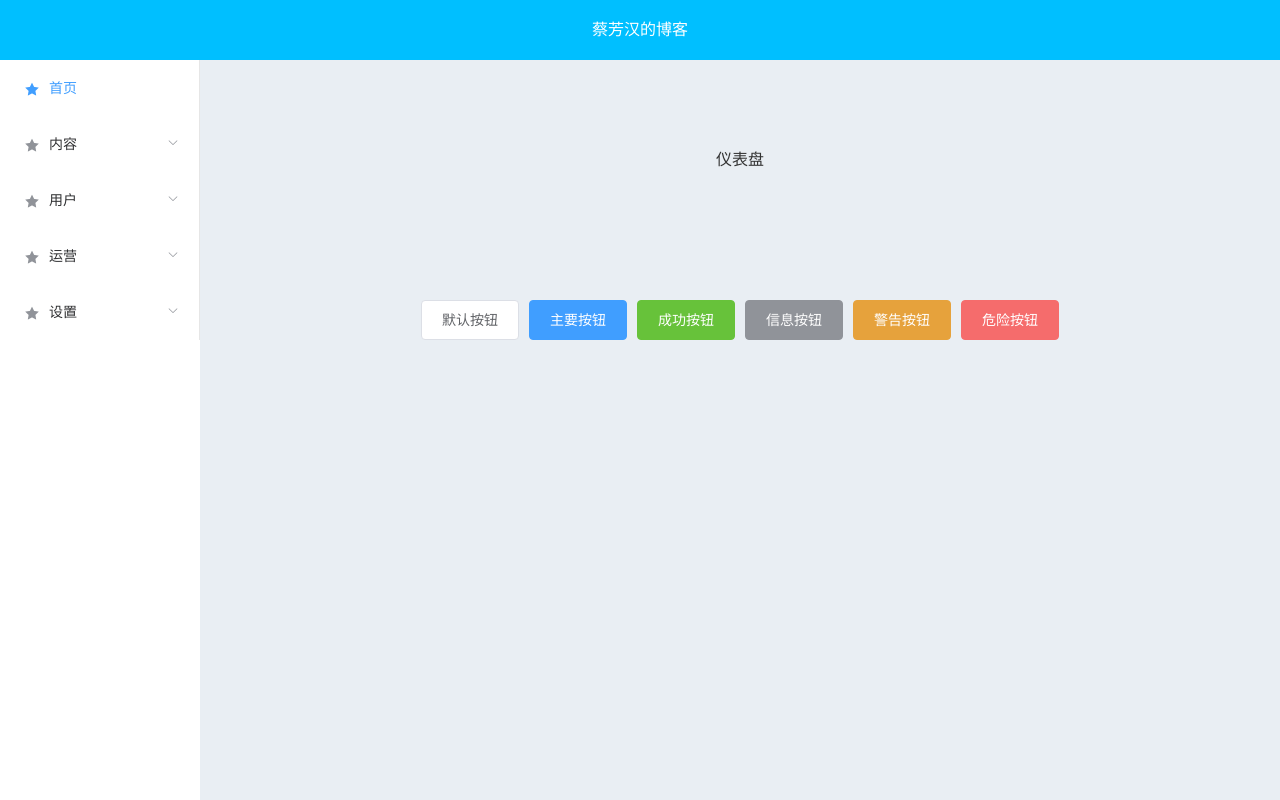
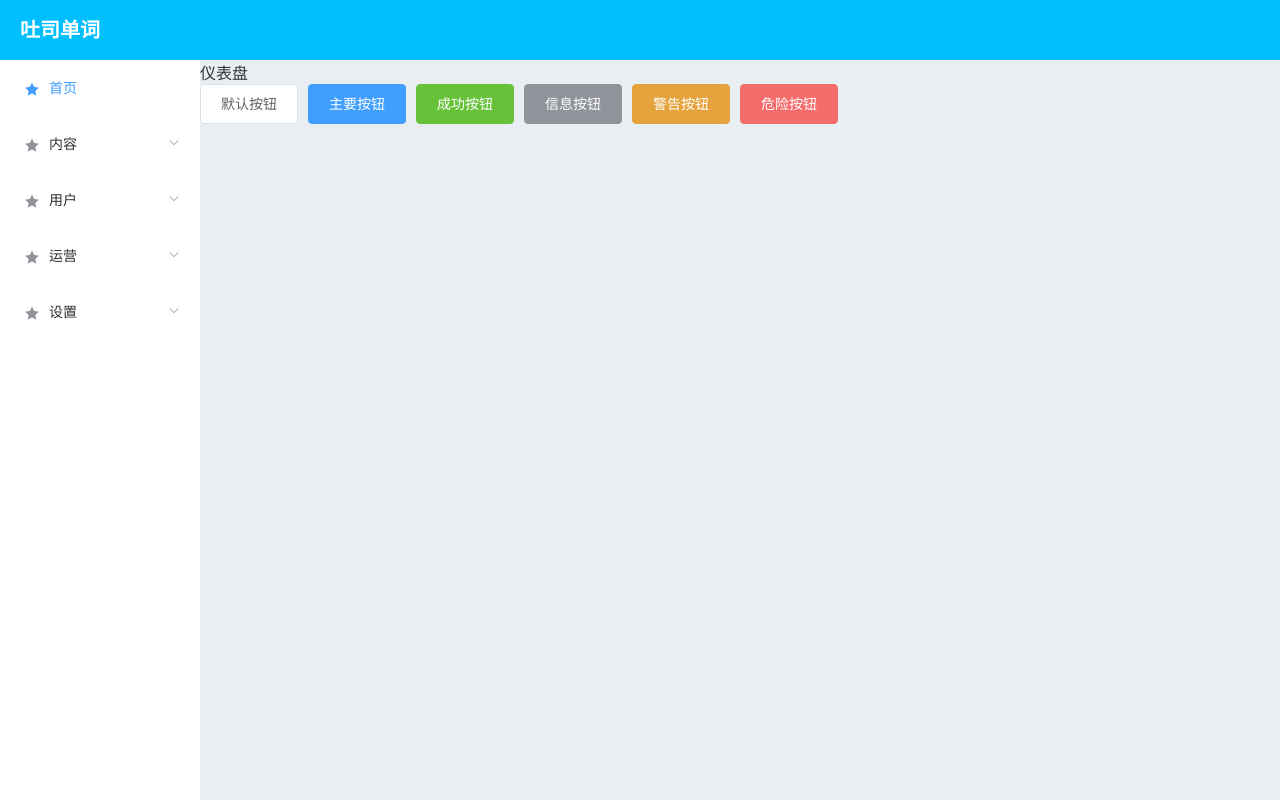
Before and after one commit to finham/Blog, a Vue app: page /#/index in a window 1280 px wide. Built offline with nearby package versions, Linux system fonts and the light colour scheme.

Commit message:
可作为通用模板

```diff
--- a/src/layout/base-view.vue
+++ b/src/layout/base-view.vue
@@ -7,19 +7,15 @@
     <!--main.js里挂载app跳到这里后，一步步往下走，你看显示img，然后HelloWorld，继续跳转
         但是只能有一个div-->
     <el-container>
-      <el-header id="admin-header">蔡芳汉的博客</el-header>
+      <el-header id="admin-header">
+        <top-header></top-header>
+      </el-header>
       <el-container>
-        <el-aside id="left-menu"
-                  width="200px">
-<!--                              <div class="nav">-->
-<!--                                <router-link to="/index">首页</router-link>-->
-<!--                                <br>-->
-<!--                                <router-link to="/content/post-article">文章</router-link>-->
-<!--                              </div>-->
+        <el-aside id="left-menu" width="200px">
           <left-menu></left-menu>
         </el-aside>
         <el-container>
-          <!--                    <el-header>副标题</el-header>-->
+          <!-- <el-header>副标题</el-header> -->
           <el-main>
             <div class="content">
               <router-view></router-view>
@@ -46,10 +42,9 @@ export default {
   }
 </script>
 <style>
-.el-header, .el-footer {
+  .el-header,
+  .el-footer {
     background-color: deepskyblue;
-  color: white;
-  text-align: center;
     line-height: 60px;
   }
 
@@ -60,20 +55,10 @@ export default {
   .el-main {
     background-color: #E9EEF3;
     color: #333;
-  text-align: center;
-  line-height: 160px;
+    padding: 0;
   }
 
-body > .el-container {
-  margin-bottom: 40px;
-}
-
-.el-container:nth-child(5) .el-aside,
-.el-container:nth-child(6) .el-aside {
-  line-height: 260px;
-}
-
-.el-container:nth-child(7) .el-aside {
-  line-height: 320px;
+  #left-menu .el-menu{
+    border: none;
   }
 </style>
--- a/src/layout/right-content.vue
+++ b/src/layout/right-content.vue
@@ -4,8 +4,8 @@
 <!--这里改为显示我们自己的内容-->
 <template>
     <div id="app">
-        <div class="header-part">右边内容</div>
-        <div class="content">
+        <div class="content-title-box">右边内容</div>
+        <div class="content-box">
             <router-view></router-view>
         </div>
     </div>
@@ -15,5 +15,14 @@
 
 </script>
 <style>
+    .content-title-box {
+        color: black;
+        padding: 10px;
+        border-bottom: solid 2px white;
+    }
 
+    .content-box {
+        padding-left: 10px;
+        padding-top: 10px;
+    }
 </style>
--- /dev/null
+++ b/src/layout/top-header.vue
@@ -0,0 +1,22 @@
+<template>
+    <div>
+      <div class="header-left-box">
+          <div class="header-slogan">吐司单词</div>
+      </div>
+      <div class="header-right-box">
+
+      </div>
+    </div>
+</template>
+
+<script>
+
+</script>
+
+<style>
+    .header-slogan {
+        color: white;
+        font-size: 20px;
+        font-weight: 600;
+    }
+</style>
--- a/src/main.js
+++ b/src/main.js
@@ -5,7 +5,7 @@ import router from './router'
 import ElementUI from 'element-ui'
 import 'element-ui/lib/theme-chalk/index.css'
 import leftMenu from './layout/left-menu'
-
+import topHeader from './layout/top-header'
 //代表目前处在开发模式
 /**
  * 开发模式：npm run dev是前端自己开发用的
@@ -15,6 +15,7 @@ Vue.config.productionTip = false;
 Vue.use(ElementUI);
 //
 Vue.component("leftMenu", leftMenu);
+Vue.component("topHeader", topHeader);
 
 new Vue({
     router,
@@ -29,4 +30,5 @@ new Vue({
     data: {
 
     }
+    //手动挂载到id为app的dom中的意思
 }).$mount('#app') //mount挂载，#是选择器的意思，app是App.vue里id为app
--- a/src/router/index.js
+++ b/src/router/index.js
@@ -50,6 +50,7 @@ export const routes = [
                 name: '内容',
                 icon: 'el-icon-star-on',
                 hidden: false,
+                require: 'ROLE_STUDENT', //例如要添加角色权限，就可以这样添加
                 component: rightContent,
                 children: [
                     {
```
Also changed, not shown: src/layout/base.vue (+4 -4 lines). Lines whose indentation alone changed are shown as unchanged.
